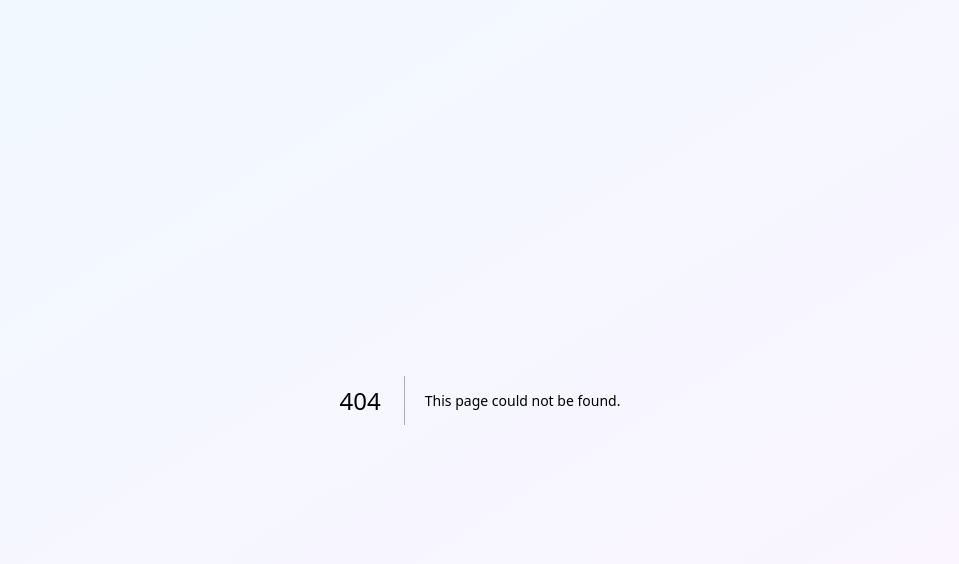
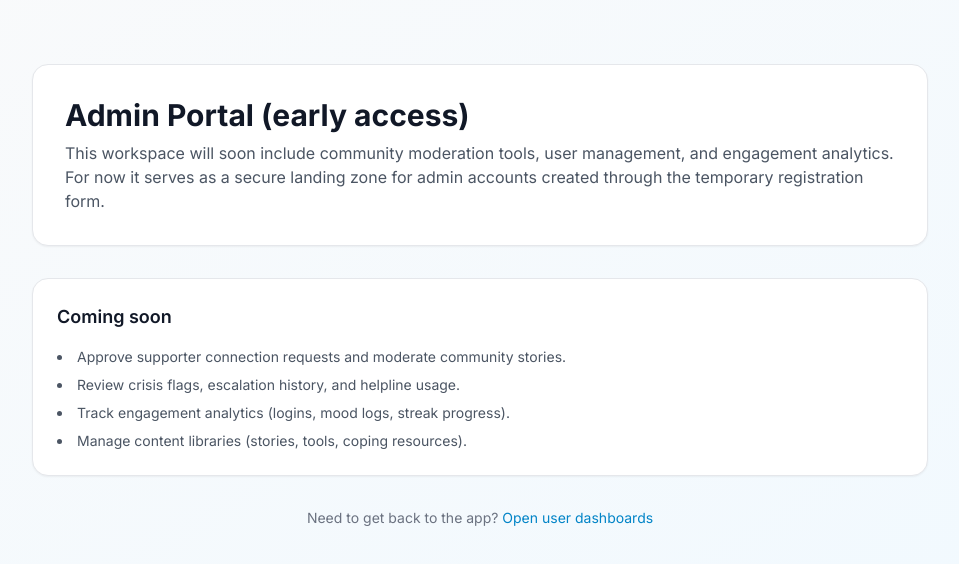
Before and after one commit to avalosamanda498-boop/OwnRecovery, a Next.js app: page /admin in a window 1280 px wide. Before the commit this address had no page. Shown: the top 564 px of the page, without its empty margins (160-1119 px from the left). Built offline with nearby package versions, Linux system fonts and the light colour scheme.

Commit message:
Add user type selection to registration and admin landing page

```diff
--- /dev/null
+++ b/src/app/admin/page.tsx
@@ -0,0 +1,37 @@
+'use client'
+
+import Link from 'next/link'
+
+export default function AdminHomePage() {
+  return (
+    <div className="min-h-screen bg-gradient-to-br from-gray-50 to-primary-50 py-16 px-6">
+      <div className="max-w-4xl mx-auto space-y-8">
+        <header className="bg-white border border-gray-200 rounded-2xl shadow-sm p-8">
+          <h1 className="text-3xl font-bold text-gray-900">Admin Portal (early access)</h1>
+          <p className="mt-2 text-gray-600">
+            This workspace will soon include community moderation tools, user management, and engagement
+            analytics. For now it serves as a secure landing zone for admin accounts created through the
+            temporary registration form.
+          </p>
+        </header>
+
+        <section className="bg-white border border-gray-200 rounded-2xl shadow-sm p-6 space-y-4">
+          <h2 className="text-lg font-semibold text-gray-900">Coming soon</h2>
+          <ul className="list-disc list-inside text-sm text-gray-600 space-y-2">
+            <li>Approve supporter connection requests and moderate community stories.</li>
+            <li>Review crisis flags, escalation history, and helpline usage.</li>
+            <li>Track engagement analytics (logins, mood logs, streak progress).</li>
+            <li>Manage content libraries (stories, tools, coping resources).</li>
+          </ul>
+        </section>
+
+        <footer className="text-sm text-gray-500 text-center">
+          Need to get back to the app?{' '}
+          <Link href="/dashboard" className="text-primary-600 hover:text-primary-500">
+            Open user dashboards
+          </Link>
+        </footer>
+      </div>
+    </div>
+  )
+}
--- a/src/app/auth/login/page.tsx
+++ b/src/app/auth/login/page.tsx
@@ -24,7 +24,9 @@ export default function LoginPage() {
         // Get user profile to check if they have completed onboarding
         const userProfile = await getCurrentUser()
 
-        if (userProfile?.role) {
+        if (userProfile?.user_type === 'admin') {
+          router.push('/admin')
+        } else if (userProfile?.role) {
           // User has completed onboarding, redirect to dashboard
           router.push('/dashboard')
         } else {
--- a/src/app/auth/signup/page.tsx
+++ b/src/app/auth/signup/page.tsx
@@ -4,11 +4,14 @@ import { useState } from 'react'
 import { useRouter } from 'next/navigation'
 import Link from 'next/link'
 import { signUp } from '@/lib/auth'
+import { supabase } from '@/lib/supabase'
+import type { UserType } from '@/types/database'
 
 export default function SignUpPage() {
   const [email, setEmail] = useState('')
   const [password, setPassword] = useState('')
   const [fullName, setFullName] = useState('')
+  const [userType, setUserType] = useState<UserType>('regular')
   const [loading, setLoading] = useState(false)
   const [error, setError] = useState('')
   const router = useRouter()
@@ -22,8 +25,28 @@ export default function SignUpPage() {
       const { user } = await signUp(email, password, fullName)
 
       if (user) {
-        // Redirect to role selection after successful signup
-        router.push('/auth/role-selection')
+        const profilePayload = {
+          id: user.id,
+          email,
+          full_name: fullName,
+          user_type: userType,
+          is_admin: userType === 'admin',
+          updated_at: new Date().toISOString(),
+        }
+
+        const { error: profileError } = await supabase
+          .from('users')
+          .upsert(profilePayload, { onConflict: 'id' })
+
+        if (profileError) {
+          throw profileError
+        }
+
+        if (userType === 'admin') {
+          router.push('/admin')
+        } else {
+          router.push('/auth/role-selection')
+        }
       }
     } catch (err: any) {
       setError(err.message || 'An error occurred during signup')
@@ -94,6 +117,26 @@ export default function SignUpPage() {
                 minLength={6}
               />
             </div>
+
+            <div>
+              <label htmlFor="userType" className="block text-sm font-medium text-gray-700">
+                User Type (temporary)
+              </label>
+              <select
+                id="userType"
+                name="userType"
+                value={userType}
+                onChange={(e) => setUserType(e.target.value as UserType)}
+                className="input-field mt-1"
+              >
+                <option value="regular">Regular User</option>
+                <option value="supporter">Support / Friend</option>
+                <option value="admin">Admin</option>
+              </select>
+              <p className="mt-1 text-xs text-gray-500">
+                We&apos;ll remove this temporary selector once portals and permissions are finalized.
+              </p>
+            </div>
           </div>
 
           {error && (
--- a/src/app/dashboard/page.tsx
+++ b/src/app/dashboard/page.tsx
@@ -14,6 +14,11 @@ export default function DashboardIndexPage() {
 
       if (!user) {
         router.replace('/auth/login')
+        return
+      }
+
+      if (user.user_type === 'admin') {
+        router.replace('/admin')
         return
       }
 
--- a/src/types/database.ts
+++ b/src/types/database.ts
@@ -1,10 +1,11 @@
 export type UserRole = 'recovery' | 'still_using' | 'supporter'
+export type UserType = 'regular' | 'supporter' | 'admin'
 
 export interface User {
   id: string
   email: string
   full_name: string
-  role: UserRole
+  role?: UserRole
   avatar_url?: string
   created_at: string
   updated_at: string
@@ -21,6 +22,7 @@ export interface User {
   connected_users?: string[]
   support_relationship?: string
   pending_support_invite_code?: string
+  user_type?: UserType
 
   // Shared fields
   timezone?: string
```
Also changed, not shown: src/lib/auth.ts (+8 -3 lines), 1 other file (tests, documents, lock files or other folders).
